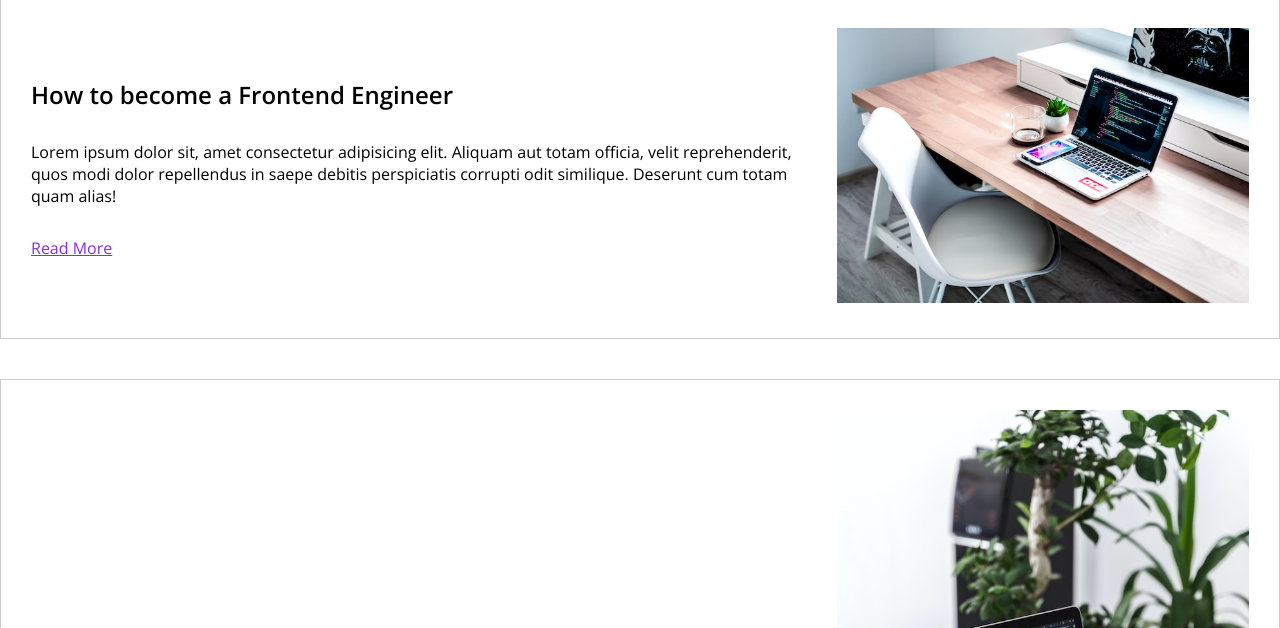
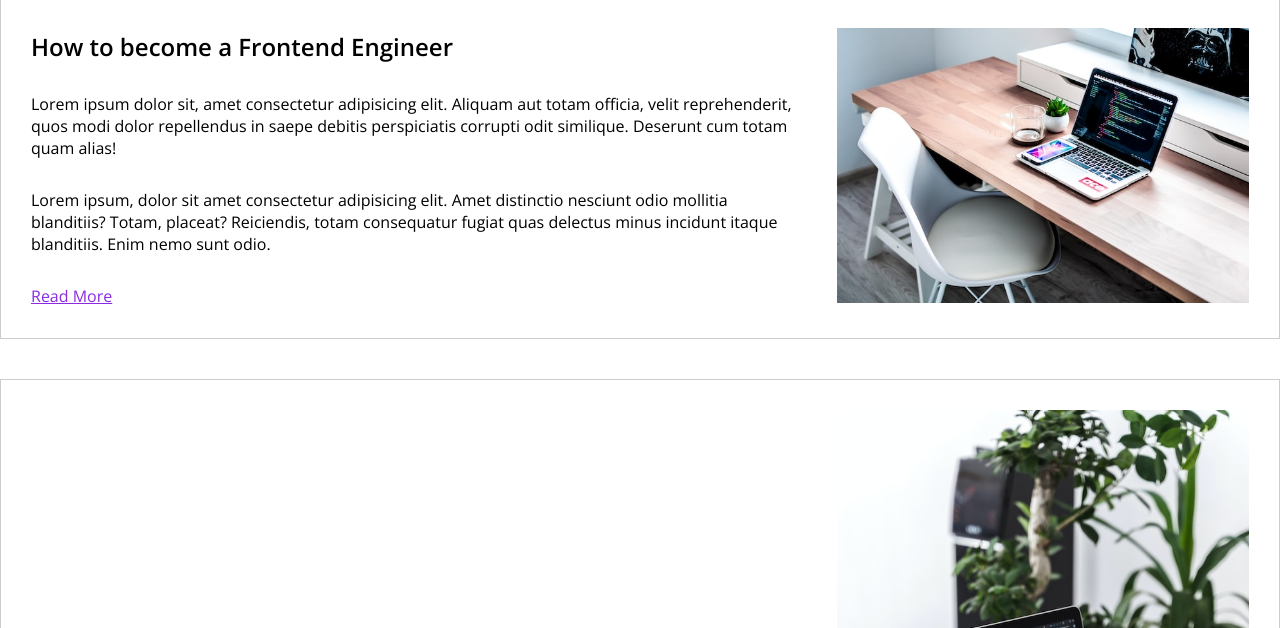
Before and after one commit to hulkarsharif/blog--website, a plain HTML site: page index.html in a window 1280 px wide. Shown: the part 146-774 px from the top of the page. Drawn offline with nearby package versions, Linux system fonts and the light colour scheme.

Commit message:
Add more paragraph

```diff
--- a/index.html
+++ b/index.html
@@ -30,6 +30,13 @@
                                 velit reprehenderit, quos modi dolor repellendus
                                 in saepe debitis perspiciatis corrupti odit
                                 similique. Deserunt cum totam quam alias!
+                            </p>
+                            <p>
+                                Lorem ipsum, dolor sit amet consectetur
+                                adipisicing elit. Amet distinctio nesciunt odio
+                                mollitia blanditiis? Totam, placeat? Reiciendis,
+                                totam consequatur fugiat quas delectus minus
+                                incidunt itaque blanditiis. Enim nemo sunt odio.
                             </p>
                             <a href="https://www.w3schools.com" target="_blank"
                                 >Read More</a
```
